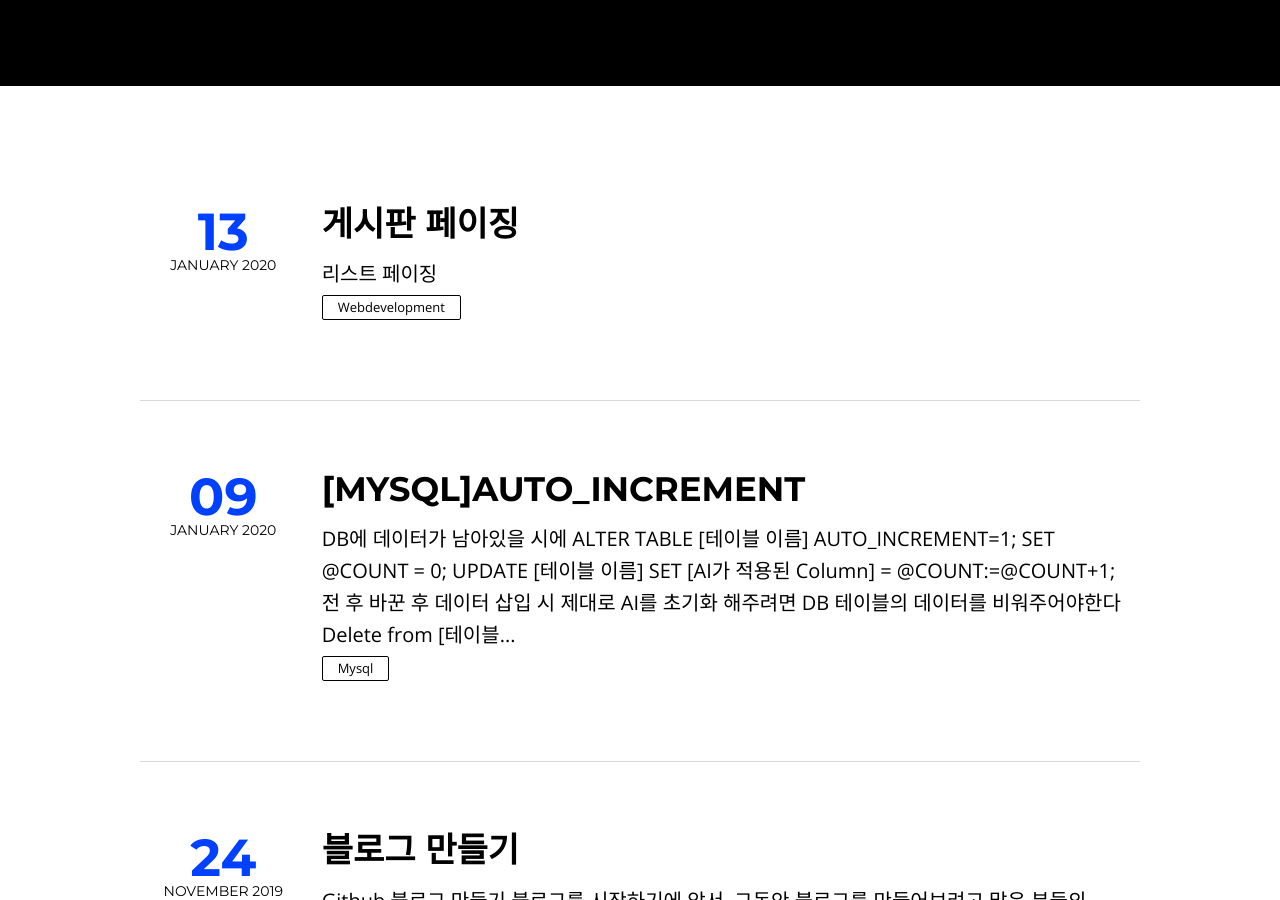
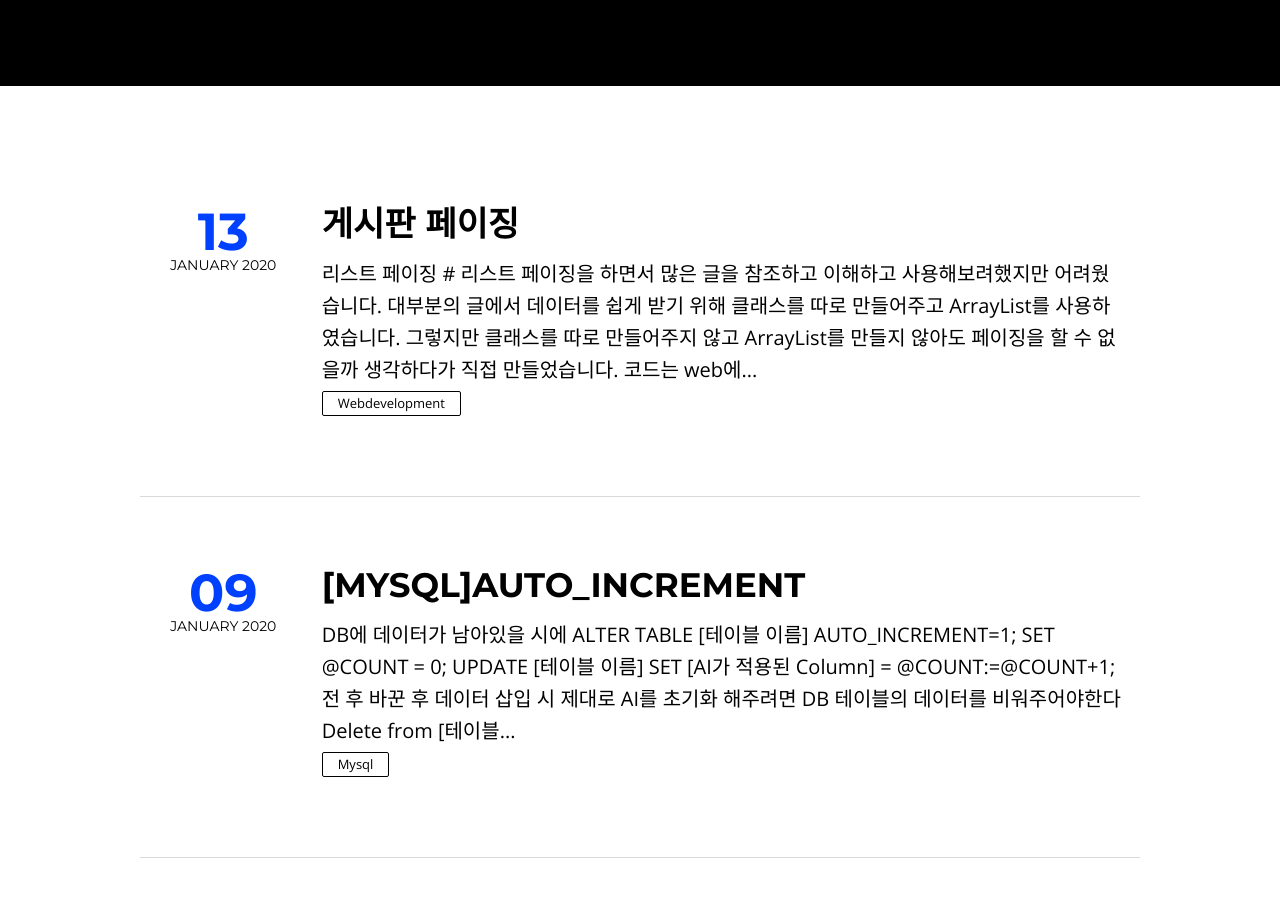
Before and after one commit to NamSuJi/namsuji.github.io, a Jekyll site: the page built from index.html, in a window 1280 px wide and 900 px high, scrolled down 438 px. Built offline with Jekyll 4.4.1, drawn with Linux system fonts in a browser that asks for light colours; nearby versions of some CDN libraries; the list of posts is cut into pages by our own code.

Commit message:
Update 2020-01-13-listPaging.md

```diff
--- a/_posts/2020-01-13-listPaging.md
+++ b/_posts/2020-01-13-listPaging.md
@@ -15,5 +15,11 @@ featured: true
 ---
 
 ### 리스트 페이징
-
+#
+리스트 페이징을 하면서 많은 글을 참조하고 이해하고 사용해보려했지만 어려웠습니다.
+대부분의 글에서 데이터를 쉽게 받기 위해 클래스를 따로 만들어주고 ArrayList를 사용하였습니다.
+그렇지만 클래스를 따로 만들어주지 않고 ArrayList를 만들지 않아도 페이징을 할 수 없을까 생각하다가 직접 만들었습니다.
+코드는 [web](https://github.com/NamSuJi/Web/tree/master/Board)에 저장해두었습니다.
+<br>
+<br>
 ![listPaging](https://user-images.githubusercontent.com/52815908/72235016-274f2c00-3613-11ea-9442-913e0fe87441.png)
```
